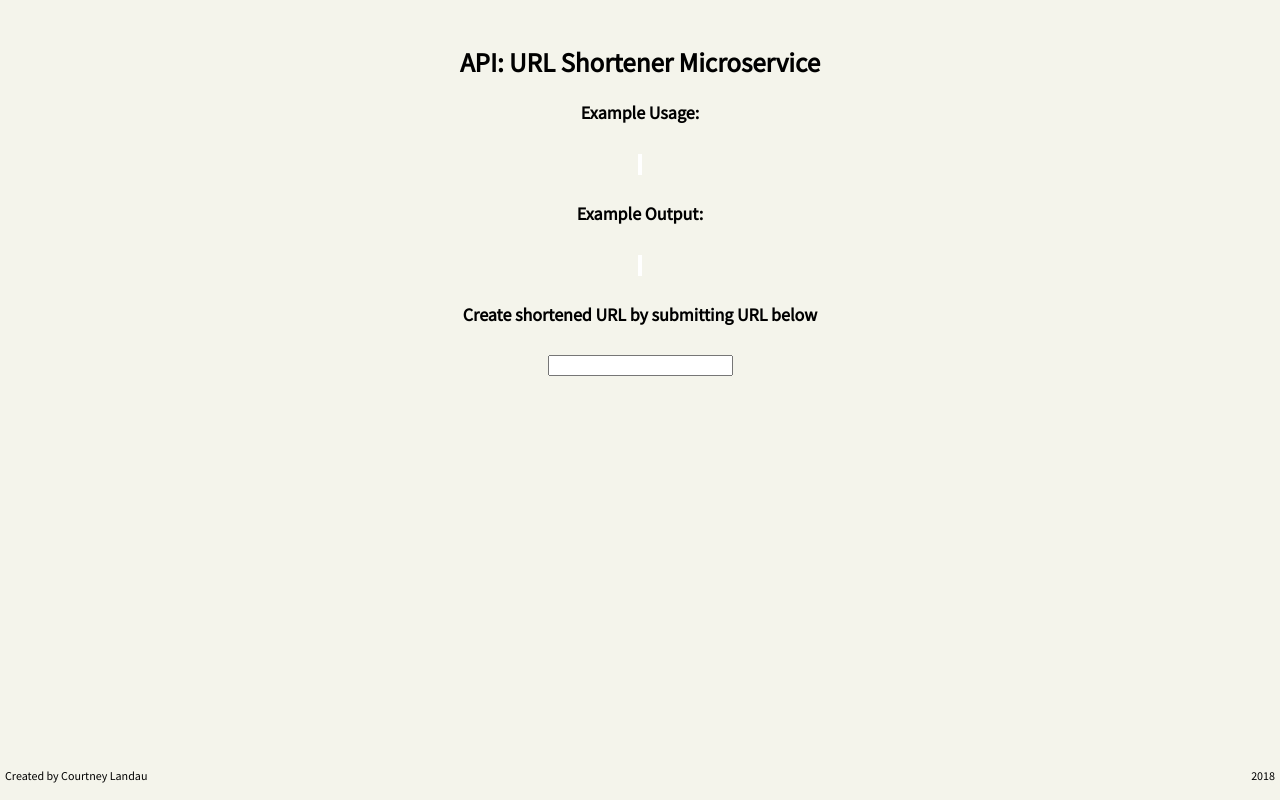
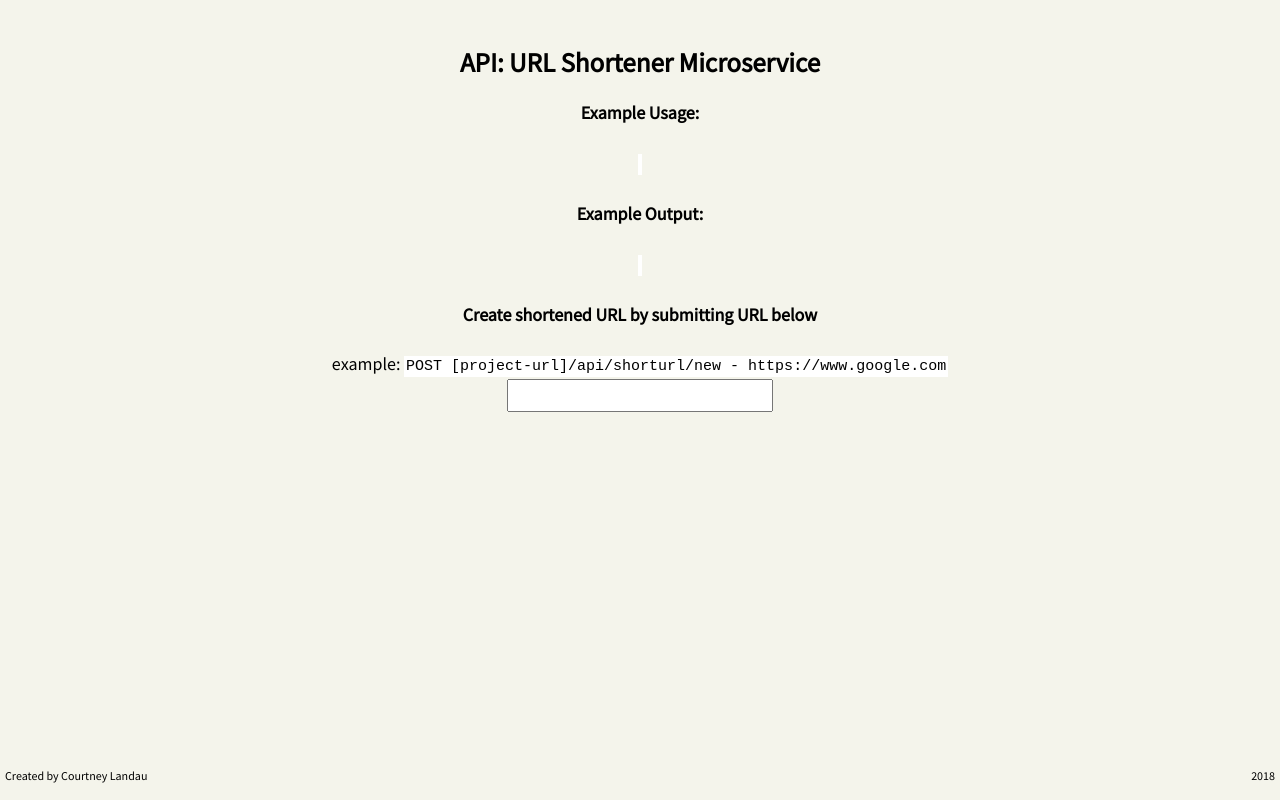
Before and after one commit to clandau/urlShortenerMicroservice, a website: page views/index.html in a window 1280 px wide. Drawn offline with Linux system fonts and the light colour scheme; files that its build step writes are made by us from their sources.

Commit message:
form styling

```diff
--- a/public/styles.css
+++ b/public/styles.css
@@ -12,7 +12,7 @@ body {
     margin-top: 30px;
     position: relative;
     text-align: center;
-    max-width: 600px;
+    max-width: 800px;
     margin: 10px auto;
 }
 
@@ -35,3 +35,13 @@ ul {
     bottom: 0;
     font-size: 12px;
 }
+
+input {
+    width: 250px;
+    padding: 6px;
+}
+
+button, input, select, textarea {
+    font-family: inherit;
+    font-size: 75%;
+}
--- a/views/index.html
+++ b/views/index.html
@@ -20,6 +20,7 @@
         <code></code>
 
     <h4>Create shortened URL by submitting URL below</h4>
+    example: <code>POST [project-url]/api/shorturl/new - https://www.google.com</code>
     <form id='url-form' method="POST" action ='/api/shorturl/new'>
         <input type="text" name='url' />
     </form>
```
